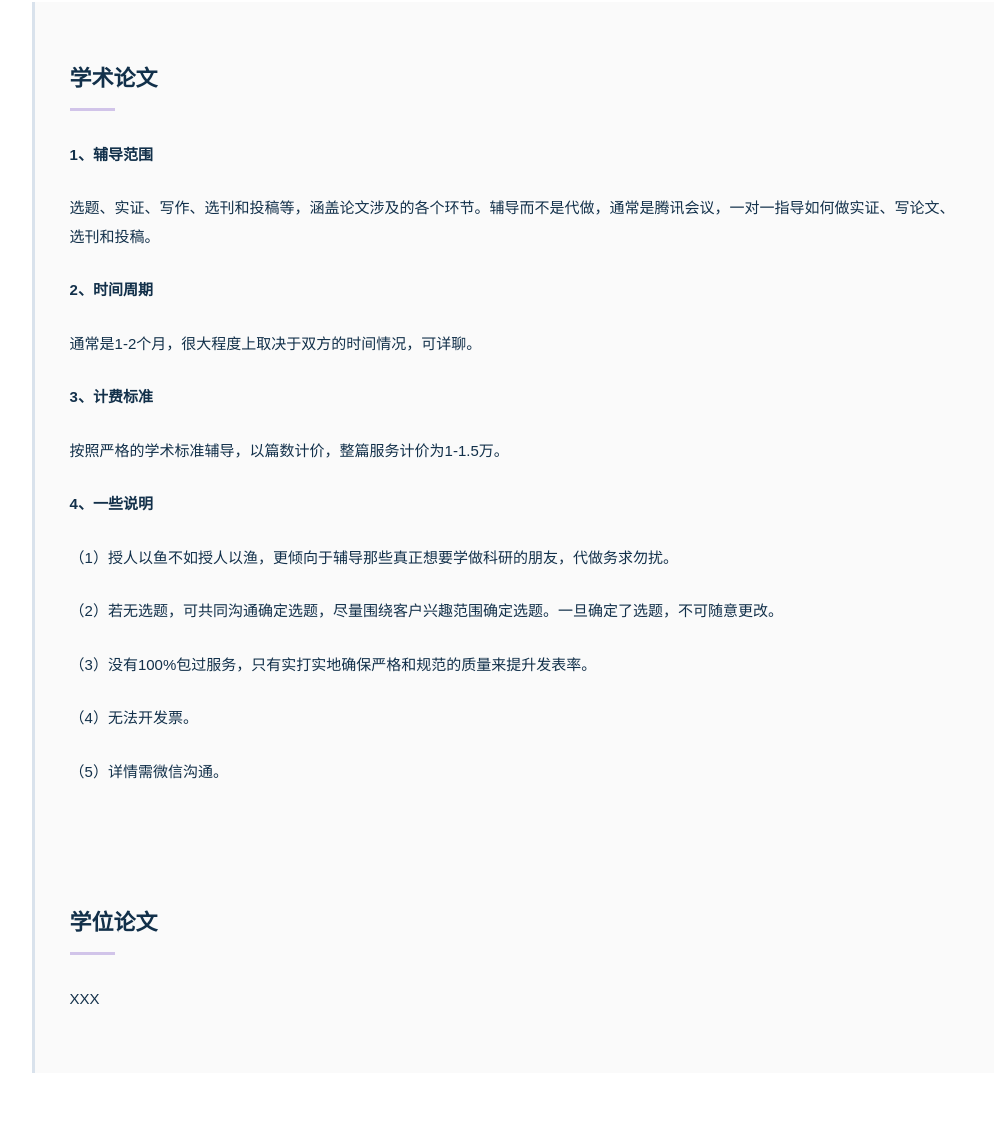
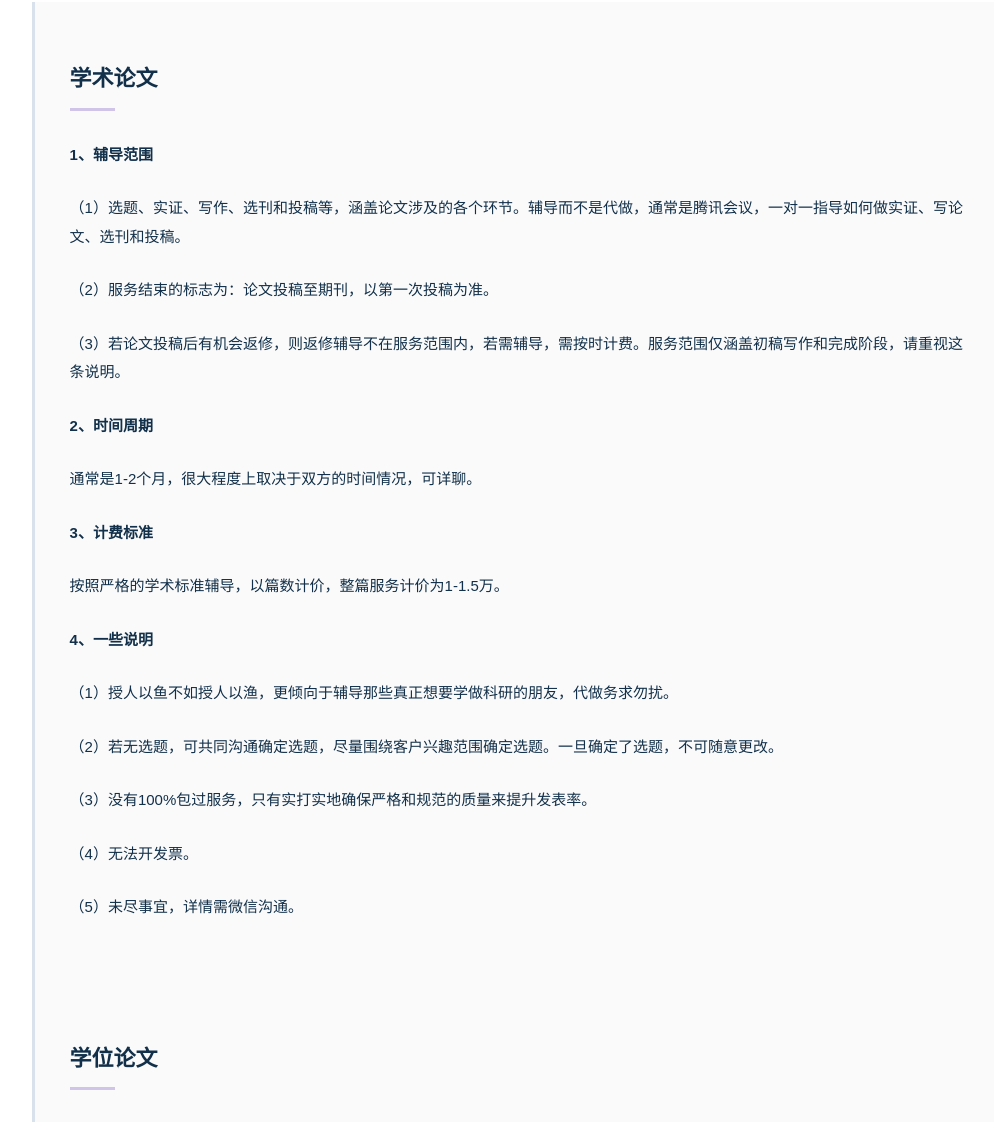
Before and after one commit to okgoodfan-prog/bktdqs, a plain HTML site: page index.html in a window 1280 px wide. Shown: the part 4251-5373 px from the top of the page, without its empty margins (122-1116 px from the left). Drawn offline with Linux system fonts and the light colour scheme; no server answers.

Commit message:
Update index.html

```diff
--- a/index.html
+++ b/index.html
@@ -183,7 +183,9 @@
 <div class="publication" id="academic-paper">
 <h3 class="sub-title">学术论文</h3>
 <p><strong>1、辅导范围</strong></p>
-<p>选题、实证、写作、选刊和投稿等，涵盖论文涉及的各个环节。辅导而不是代做，通常是腾讯会议，一对一指导如何做实证、写论文、选刊和投稿。</p>
+<p>（1）选题、实证、写作、选刊和投稿等，涵盖论文涉及的各个环节。辅导而不是代做，通常是腾讯会议，一对一指导如何做实证、写论文、选刊和投稿。</p>
+<p>（2）服务结束的标志为：论文投稿至期刊，以第一次投稿为准。</p>
+<p>（3）若论文投稿后有机会返修，则返修辅导不在服务范围内，若需辅导，需按时计费。服务范围仅涵盖初稿写作和完成阶段，请重视这条说明。</p>
 
 <p><strong>2、时间周期</strong></p>
 <p>通常是1-2个月，很大程度上取决于双方的时间情况，可详聊。</p>
@@ -196,7 +198,7 @@
 <p>（2）若无选题，可共同沟通确定选题，尽量围绕客户兴趣范围确定选题。一旦确定了选题，不可随意更改。</p>
 <p>（3）没有100%包过服务，只有实打实地确保严格和规范的质量来提升发表率。</p>
 <p>（4）无法开发票。</p>
-<p>（5）详情需微信沟通。</p>
+<p>（5）未尽事宜，详情需微信沟通。</p>
 
 </div>
 </div>
```
